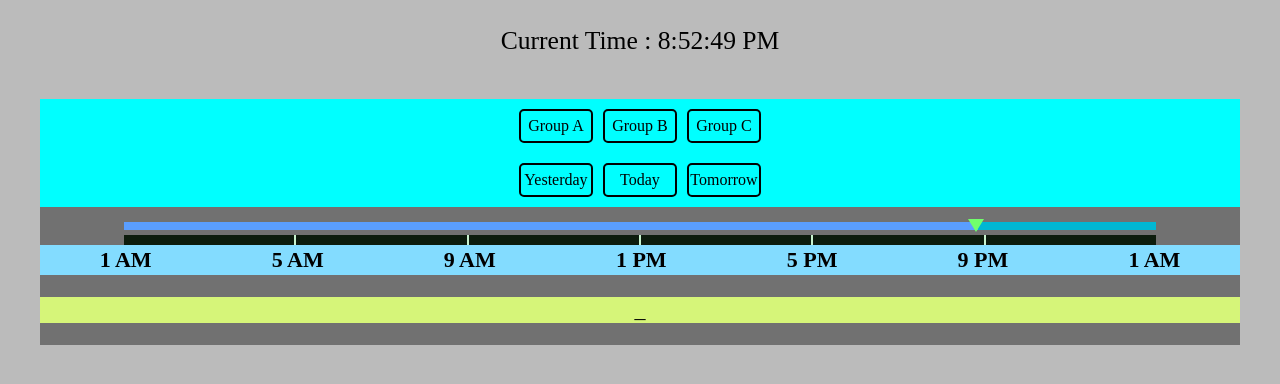
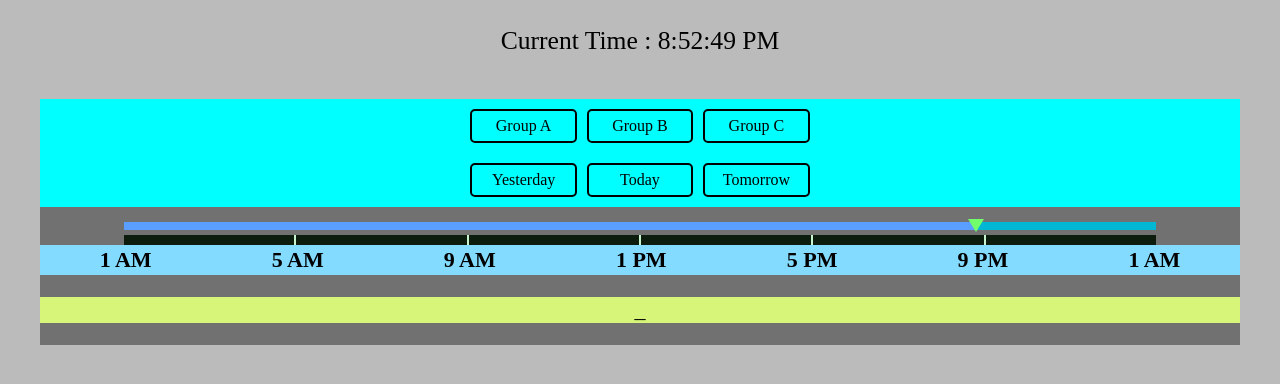
Before and after one commit to LeonWPCoding/New-Testing, a plain HTML site: page index.html in a window 1280 px wide. Drawn offline with Linux system fonts and the light colour scheme.

Commit message:
button fix

```diff
--- a/timewatch.css
+++ b/timewatch.css
@@ -109,7 +109,7 @@ body{
     display: flex;
     border: 2px solid;
     border-radius: 5px;
-    width: clamp(70px, 5vw, 110px);
+    width: clamp(85px, 8vw, 110px);
     height: 30px;
     cursor: pointer;
 }
```
